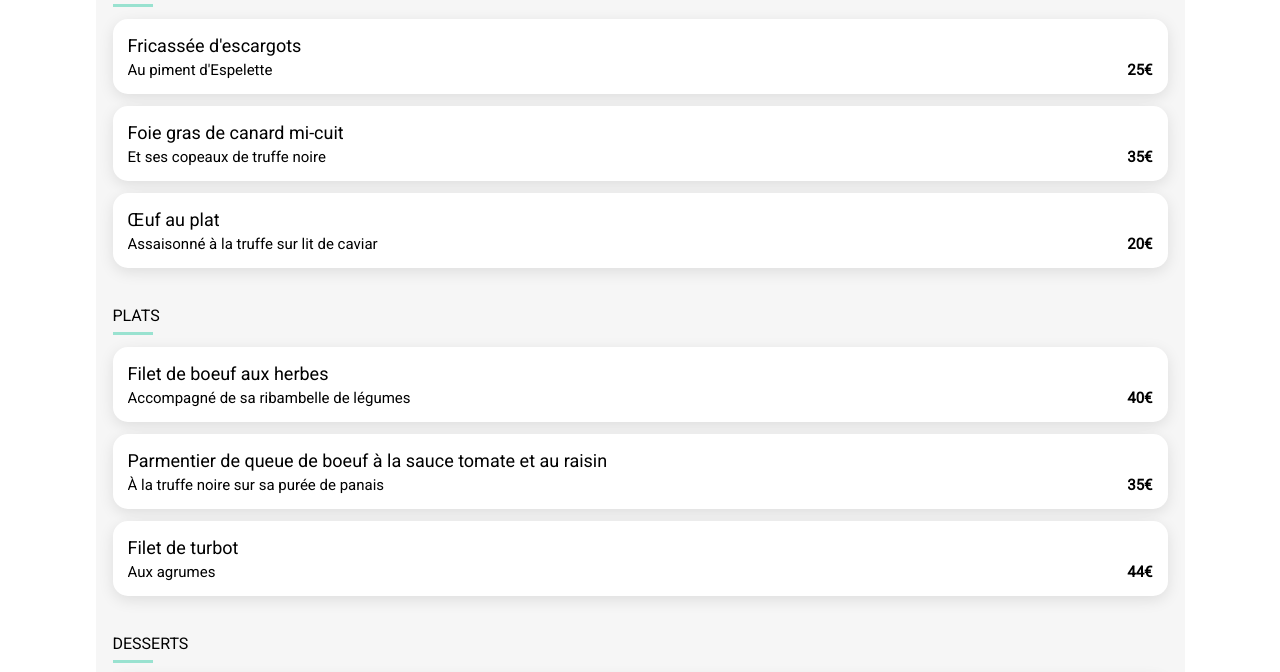
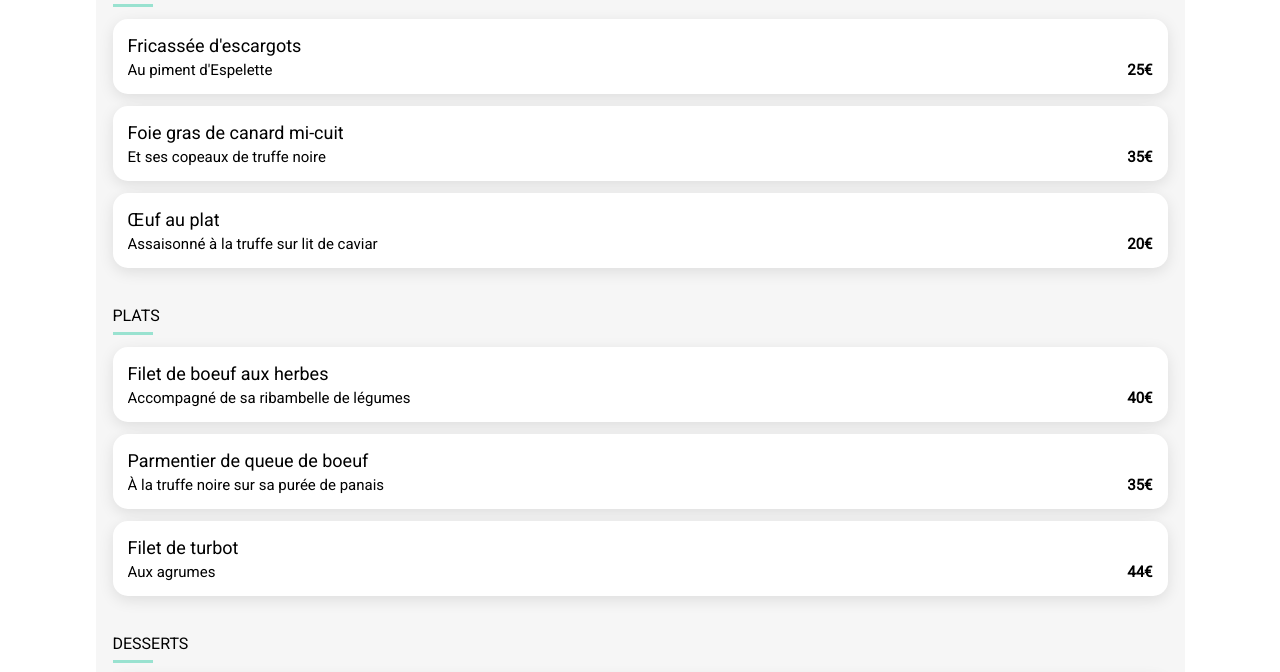
Before and after one commit to Patricia83440/ohmyfood, a website: page palette.html in a window 1280 px wide. Shown: the part 394-1066 px from the top of the page. Drawn offline with Linux system fonts and the light colour scheme; a web font is replaced by a local one.

Commit message:
Change Menus

```diff
--- a/palette.html
+++ b/palette.html
@@ -107,7 +107,7 @@
               <input type="checkbox" name="check" id="checkbox-5">
               <div class="left">
                 <div class="title">
-                  <h3>Parmentier de queue de boeuf à la sauce tomate et au raisin</h3>
+                  <h3>Parmentier de queue de boeuf</h3>
                   <p>À la truffe noire sur sa purée de panais</p>
                 </div>
                 <p class="price">35€</p>
```
Also changed, not shown: enchante.html (+1 -1 lines).
